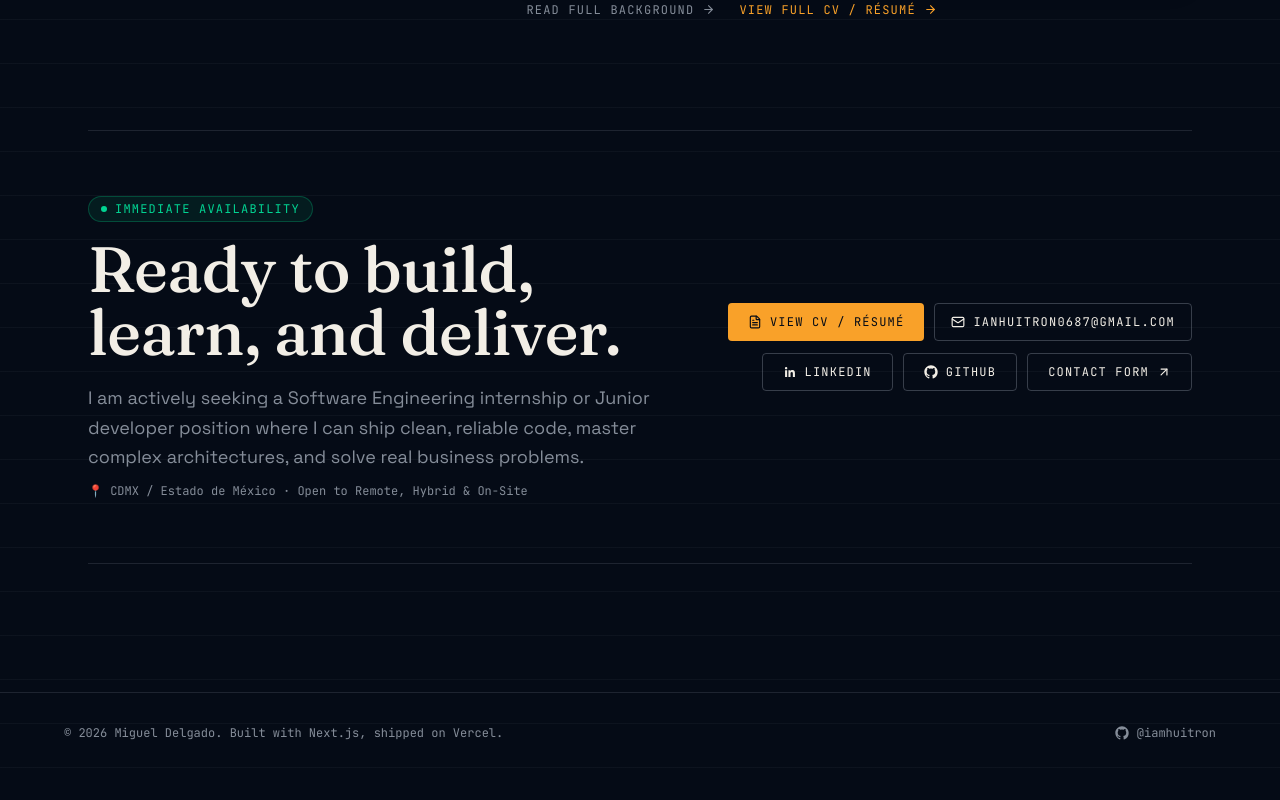
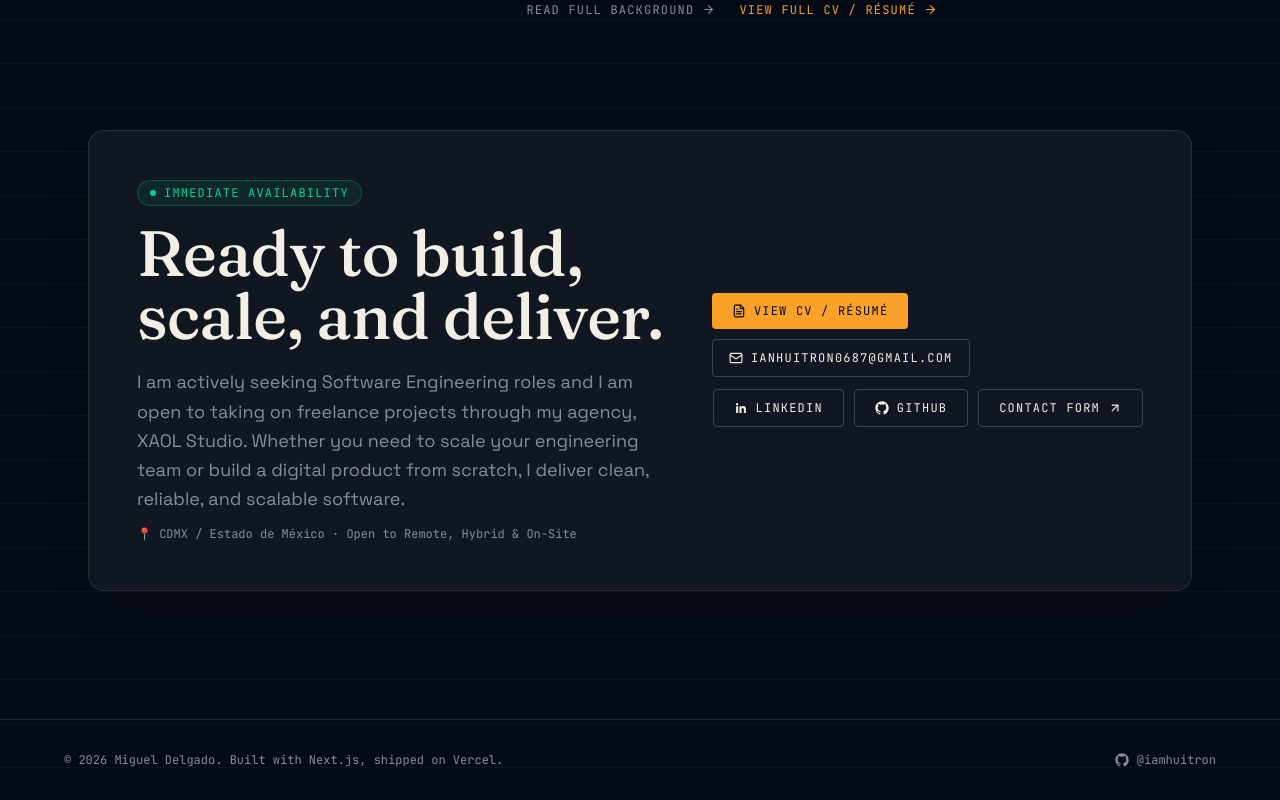
Before and after one commit to iamhuitron/portfolio, a Next.js app: page / in a window 1280 px wide. Shown: the part 7153-7953 px from the top of the page. Before the commit the page ends 7926 px from the top, so only its background shows below. Built offline with nearby package versions, Linux system fonts and the light colour scheme; no server answers.

Commit message:
feat(cro): update CTA copy for B2B client attraction and apply Glassmorphism

```diff
--- a/components/sections/InternshipCta.tsx
+++ b/components/sections/InternshipCta.tsx
@@ -23,17 +23,17 @@ export function InternshipCta() {
   return (
     <section className="mx-auto max-w-6xl px-6 pb-24 pt-4 sm:pb-32">
       <Reveal>
-        <div className="grid gap-8 border-y border-line/25 py-12 sm:gap-12 sm:py-16 lg:grid-cols-[1.1fr_0.9fr] lg:items-center">
+        <div className="grid gap-8 bg-white/5 backdrop-blur-md border border-white/10 rounded-2xl p-8 sm:p-12 sm:gap-12 shadow-2xl lg:grid-cols-[1.1fr_0.9fr] lg:items-center">
           <div className="max-w-2xl">
             <div className="inline-flex items-center gap-2 rounded-full border border-emerald-500/30 bg-emerald-500/10 px-3 py-1 font-mono text-xs uppercase tracking-widest text-emerald-400">
               <span className="h-1.5 w-1.5 rounded-full bg-emerald-400" />
               Immediate Availability
             </div>
             <h2 className="mt-4 font-display text-[clamp(2.25rem,5vw,4.25rem)] font-medium leading-[0.98] text-paper">
-              Ready to build, learn, and deliver.
+              Ready to build, scale, and deliver.
             </h2>
             <p className="mt-5 max-w-xl text-base leading-relaxed text-muted sm:text-lg">
-              I am actively seeking a Software Engineering internship or Junior developer position where I can ship clean, reliable code, master complex architectures, and solve real business problems.
+              I am actively seeking Software Engineering roles and I am open to taking on freelance projects through my agency, XAOL Studio. Whether you need to scale your engineering team or build a digital product from scratch, I deliver clean, reliable, and scalable software.
             </p>
             <p className="mt-3 font-mono text-xs text-muted">
               📍 {SITE.location} · Open to Remote, Hybrid &amp; On-Site
```
